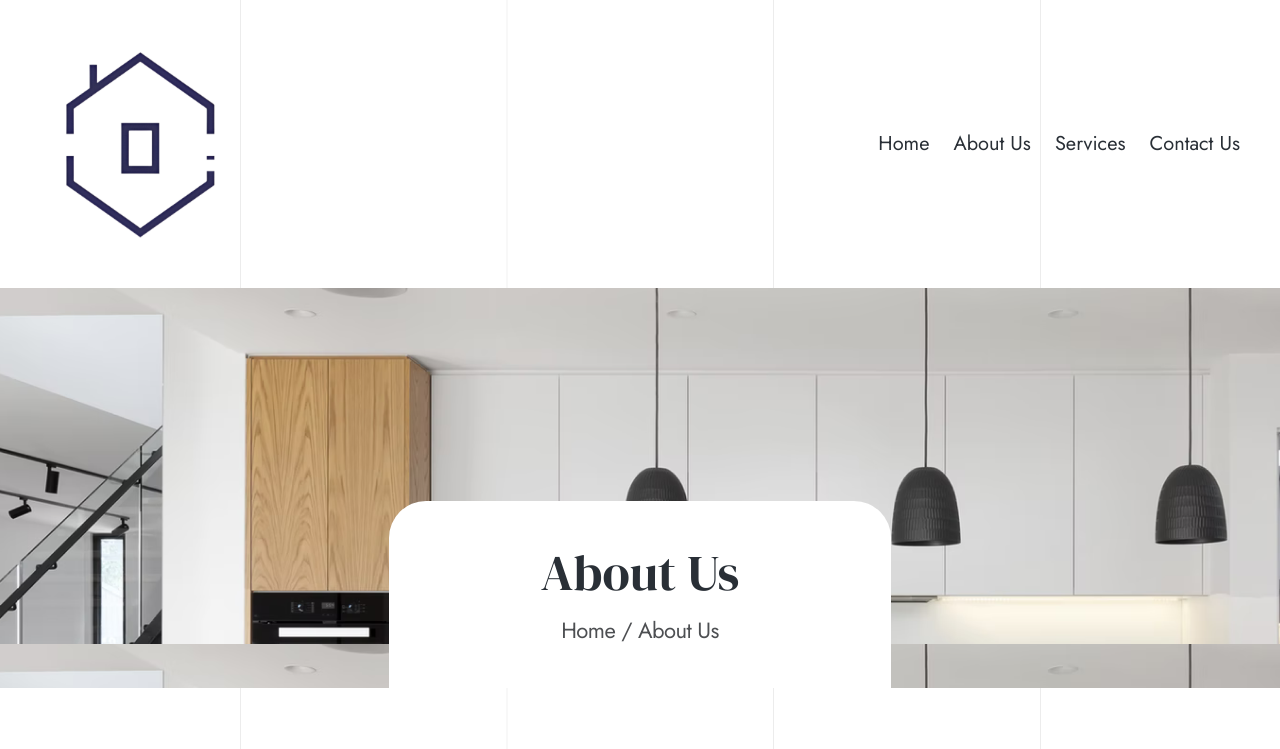
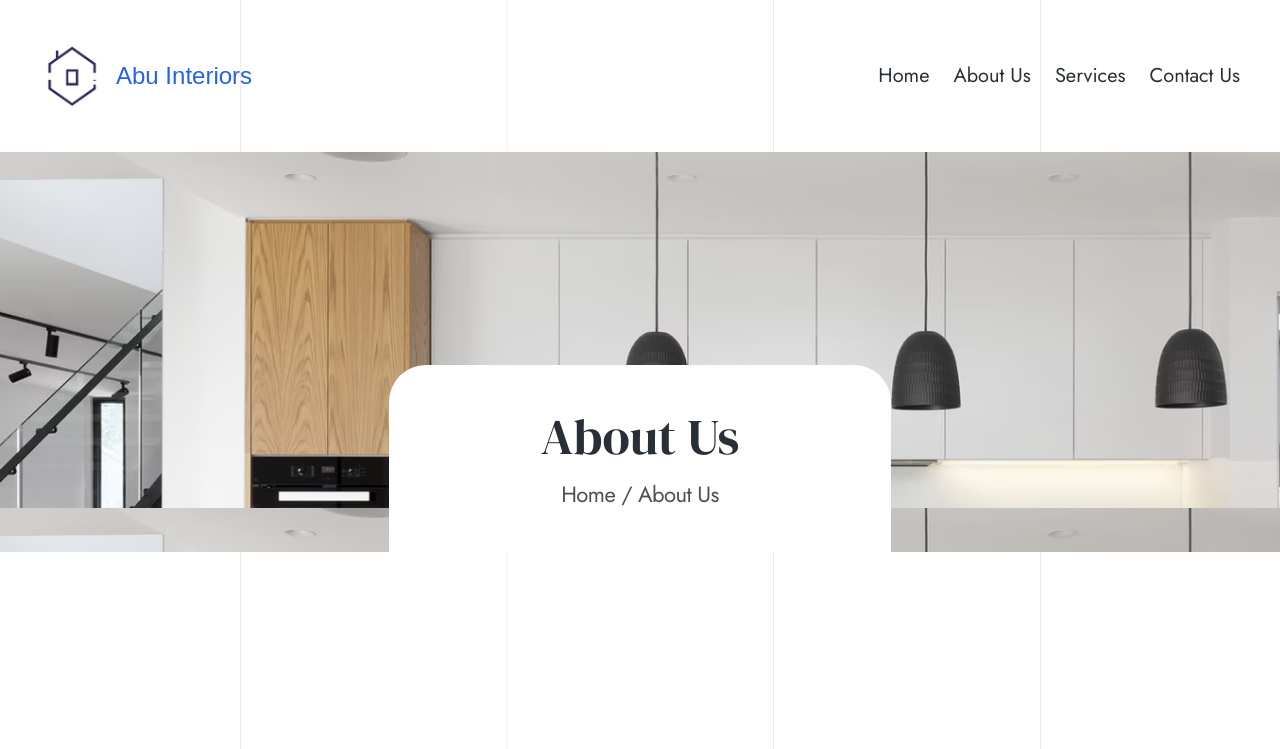
Before and after one commit to Majeed-hub/abu-interiors, an Astro site: page /about in a window 1280 px wide. Shown: the top 749 px of the page. Built offline with nearby package versions, Linux system fonts and the light colour scheme; Astro itself is replaced by a stand-in of ours.

Commit message:
changed logo

```diff
--- a/src/icons/logo.tsx
+++ b/src/icons/logo.tsx
@@ -2,8 +2,13 @@ import React from 'react';
 
 const Logo: React.FC = () => {
   return (
-    <div>
-      <img src="/abu-interiors.png" alt="Abu Interiors Logo" height="200px" width="200px" />
+    <div className="flex items-center space-x-3">
+      <img
+        src="/abu-interiors.png"
+        alt="Abu Interiors Logo"
+        className="h-16 w-16 object-contain" // Tailwind classes for styling image
+      />
+      <h2 className="text-2xl font-norwester text-blue-600">Abu Interiors</h2> {/* Tailwind classes for text */}
     </div>
   );
 };
--- a/tailwind.config.cjs
+++ b/tailwind.config.cjs
@@ -15,7 +15,8 @@ module.exports = {
         },
         fontFamily: {
           dm: ["DM Serif Display", "serif"],
-        jost: ["Jost", "sans-serif"], // Ensure fonts with spaces have " " surrounding it.
+          jost: ["Jost", "sans-serif"],
+          norwester: ["Norwester", "sans-serif"], // Ensure fonts with spaces have " " surrounding it.
         },
         colors: {
           // Configure your color palette here
```
Lines whose indentation alone changed are shown as unchanged.
